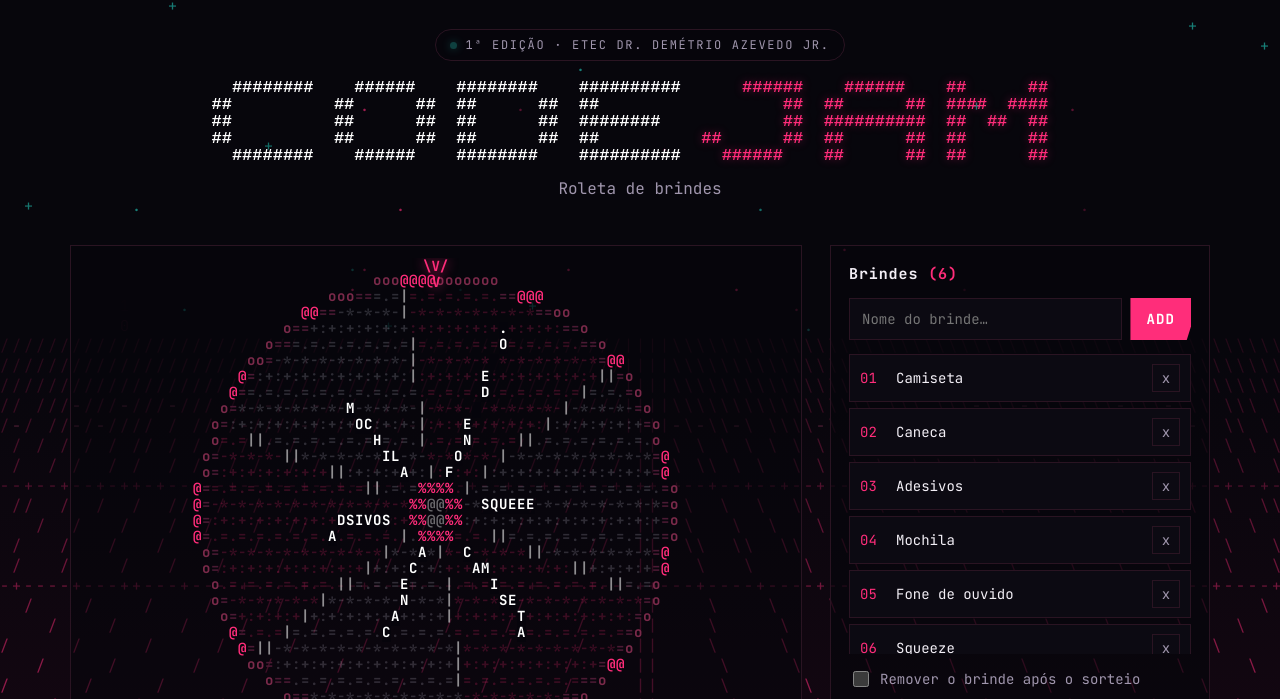
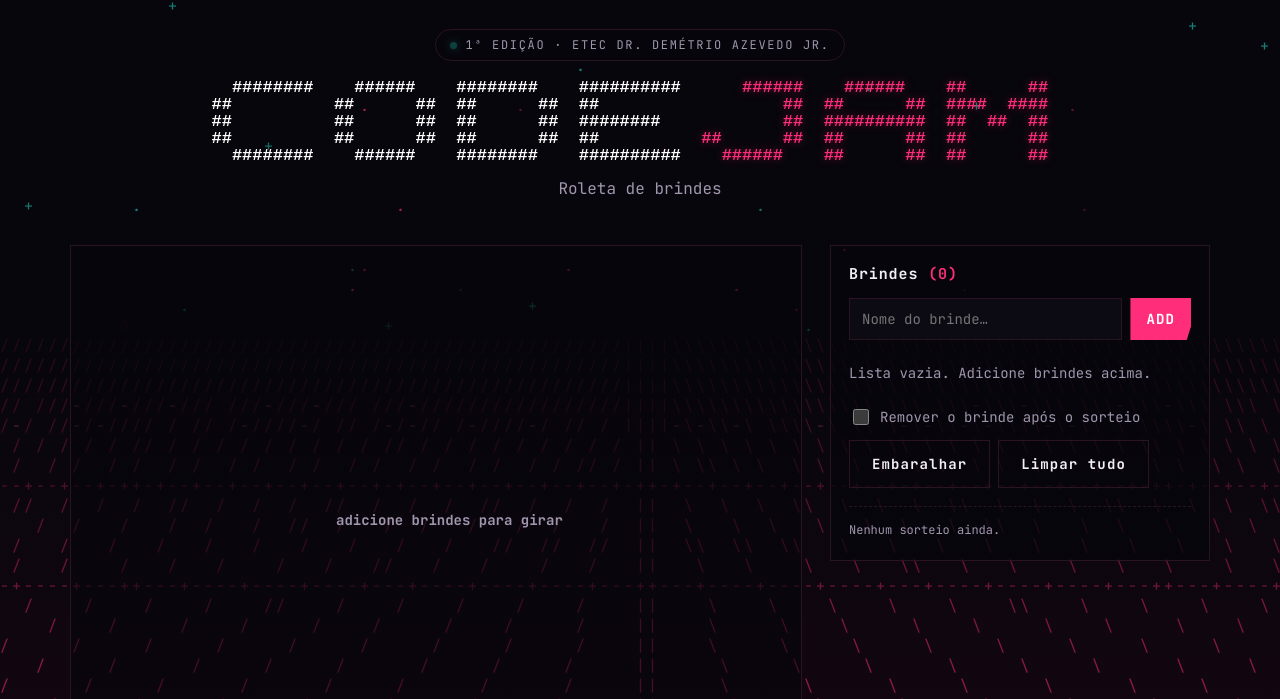
Before and after one commit to gabempee/roletaCodejamFinal, a plain HTML site: page index.html in a window 1280 px wide. Shown: the part 61-760 px from the top of the page. Drawn offline with Linux system fonts and the light colour scheme; animation ran at ten frames a second.

Commit message:
Update index.html

```diff
--- a/index.html
+++ b/index.html
@@ -119,7 +119,7 @@ const $=s=>document.querySelector(s),TAU=Math.PI*2;
 const RM=matchMedia('(prefers-reduced-motion: reduce)').matches;
 let items=[],hist=[];
 try{items=JSON.parse(localStorage.getItem('rl_items')||'null')}catch(e){}
-if(!Array.isArray(items))items=['Camiseta','Caneca','Adesivos','Mochila','Fone de ouvido','Squeeze'];
+if(!Array.isArray(items))items=[];
 const save=()=>{try{localStorage.setItem('rl_items',JSON.stringify(items))}catch(e){}};
 
 /* ---------- título ASCII ---------- */
```
